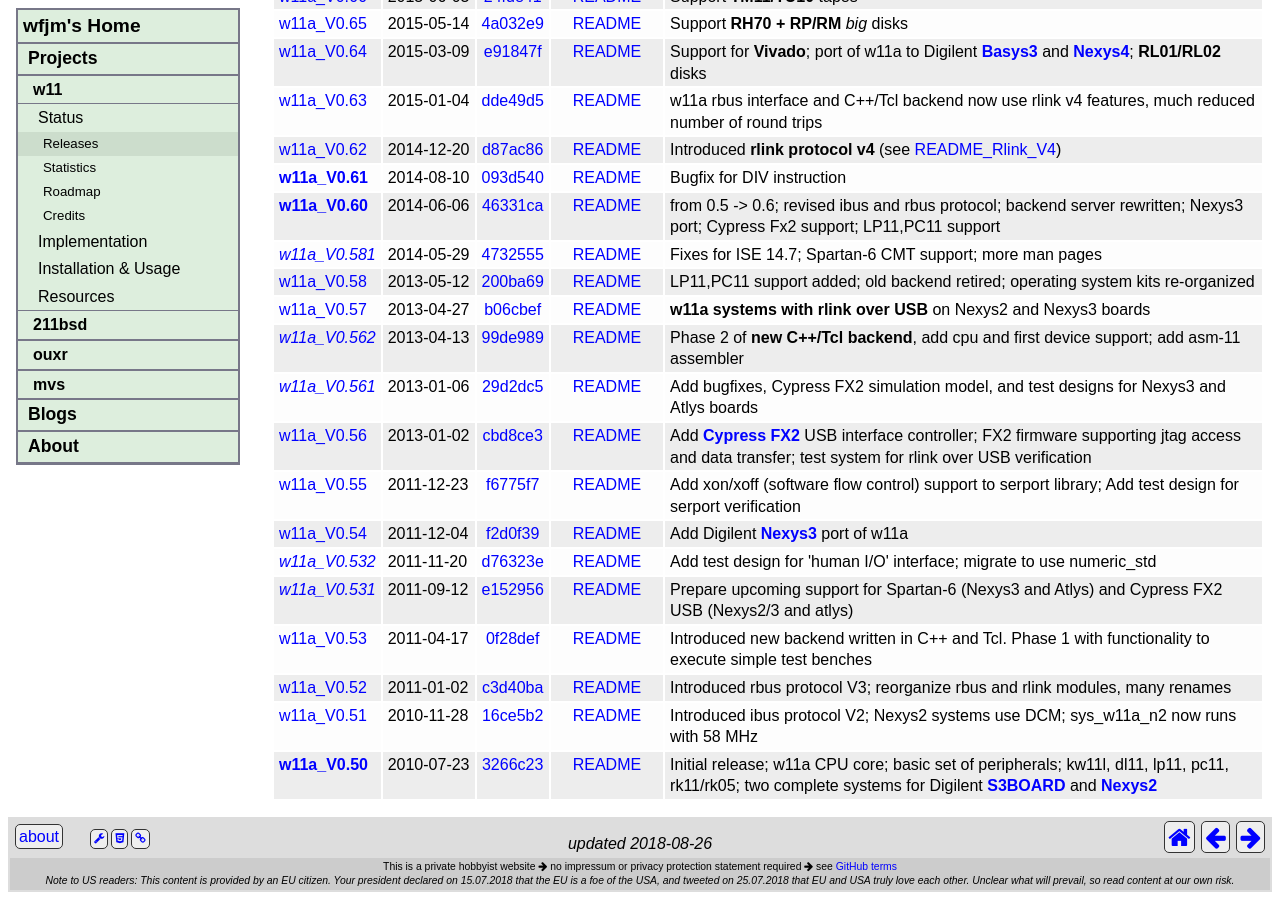
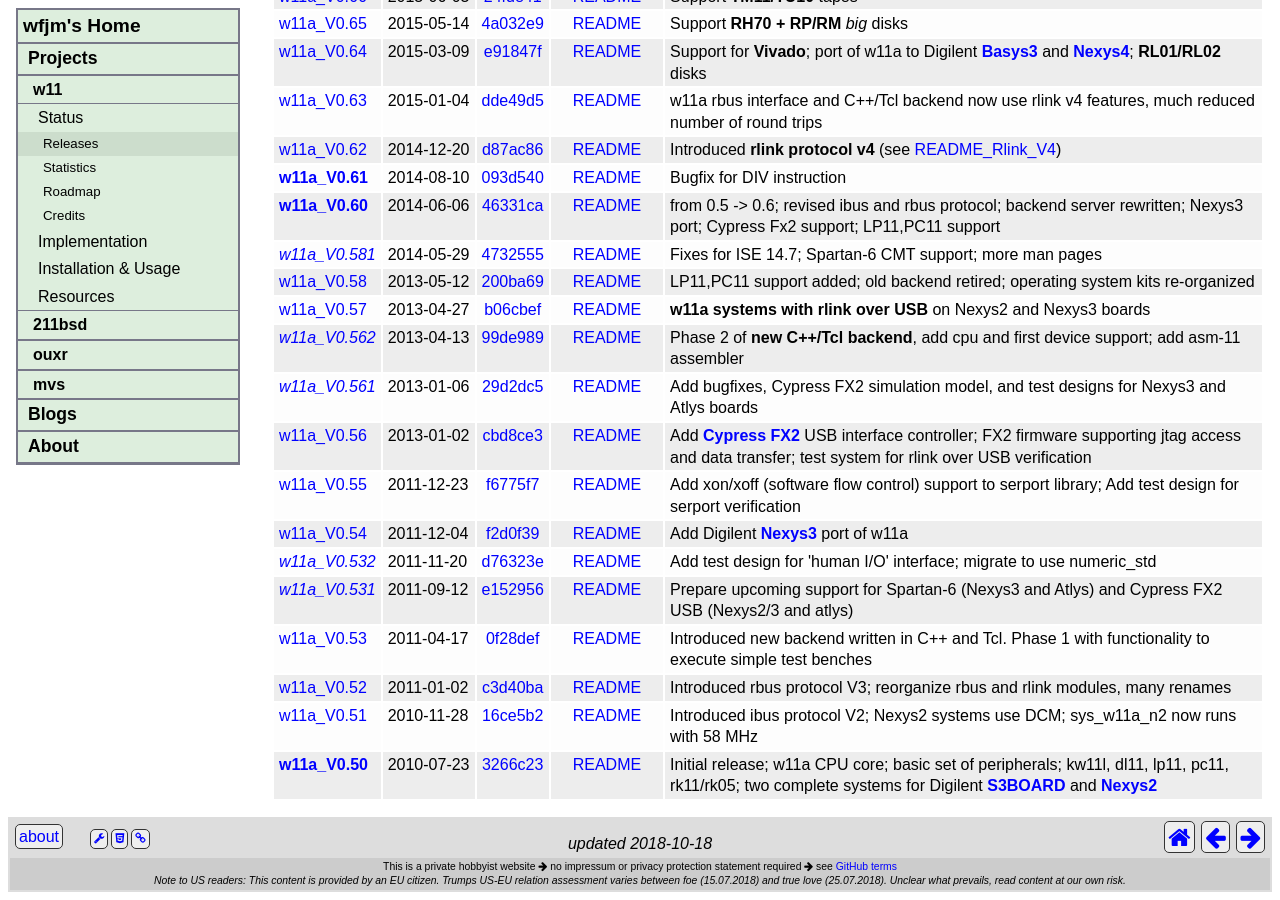
Before and after one commit to wfjm/wfjm.github.io, a Jekyll site: the page built from home/w11/proj/releases.html, in a window 1280 px wide and 900 px high, scrolled down 742 px. Built offline with Jekyll 4.4.1, drawn with Linux system fonts in a browser that asks for light colours; some of the changed text lies outside the part shown.

Commit message:
minor editorial and markup changes

```diff
--- a/_includes/footer-common.html
+++ b/_includes/footer-common.html
@@ -49,10 +49,9 @@
         <br />
         <i>
           Note to US readers: This content is provided by an EU citizen.
-          Your president declared on 15.07.2018 that the EU is a foe of
-          the USA, and tweeted on 25.07.2018 that EU and USA truly love
-          each other.
-          Unclear what will prevail, so read content at our own risk.
+          Trumps US-EU relation assessment varies between foe (15.07.2018)
+          and true love (25.07.2018).
+          Unclear what prevails, read content at our own risk.
         </i>
       </td>
     </tr>
--- a/home/w11/proj/releases.html
+++ b/home/w11/proj/releases.html
@@ -2,7 +2,7 @@
 title: "Releases"
 #
 my:
-  changedate: 2018-08-26
+  changedate: 2018-10-18
 #
   w11_tag:  https://github.com/wfjm/w11/releases/tag
   w11_comm: https://github.com/wfjm/w11/commit
--- a/home/w11/proj/statistics.html
+++ b/home/w11/proj/statistics.html
@@ -220,7 +220,7 @@ break down for the classes:
   <li><b>md</b>: markdown files</li>
 </ul>
 
-<small>
+<div style="font-size: smaller">
 <table class="trtoggle">
   <thead>
     <tr>
@@ -282,4 +282,4 @@ break down for the classes:
     {% endfor %}
   </tbody>
 </table>
-</small>
+</div>
```
Also changed, not shown: other parts of home/w11/proj/releases.html (+1 -1 lines).
